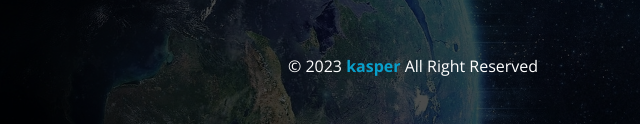
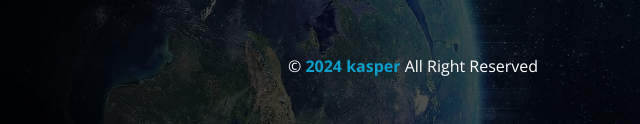
Before and after one commit to billalben/html-css-template-two, a plain HTML site: page index.html in a window 1280 px wide. Shown: the part 8253-8377 px from the top of the page, 227-867 px from the left. Drawn offline with nearby package versions, Linux system fonts and the light colour scheme.

Commit message:
Update Readme

```diff
--- a/index.html
+++ b/index.html
@@ -501,7 +501,7 @@
           <i class="fab fa-linkedin"></i>
         </div>
         <p class="copyright">
-          &copy; 2023 <span>kasper</span> All Right Reserved
+          &copy; <span class="copyright-yr">2024</span> <span>kasper</span> All Right Reserved
         </p>
       </div>
     </footer>
--- a/src/js/script.js
+++ b/src/js/script.js
@@ -131,3 +131,9 @@ shuffleBtns.forEach((btn) => {
     });
   });
 });
+
+// Dynamic year in footer
+const year = new Date().getFullYear();
+const yearSpan = document.querySelector(".copyright-yr");
+
+yearSpan.textContent = year;
```
Also changed, not shown: README.md.
